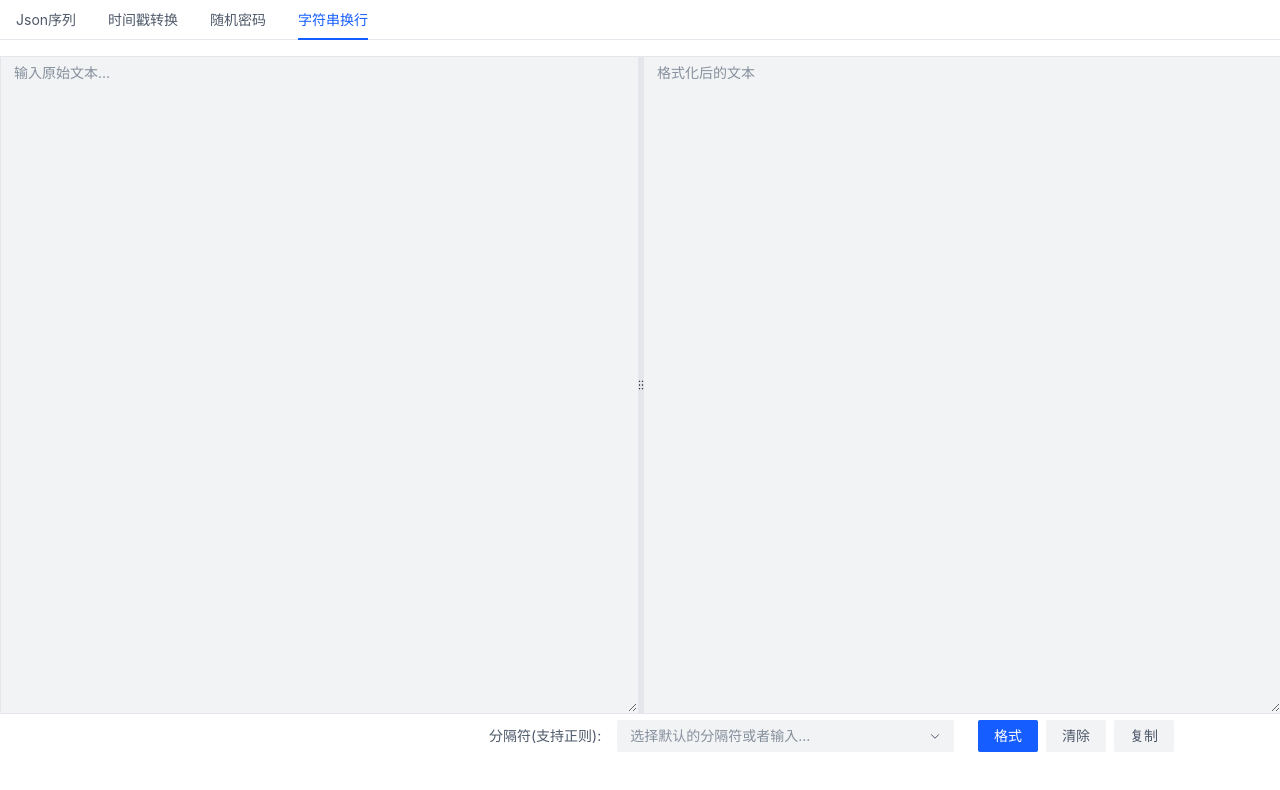
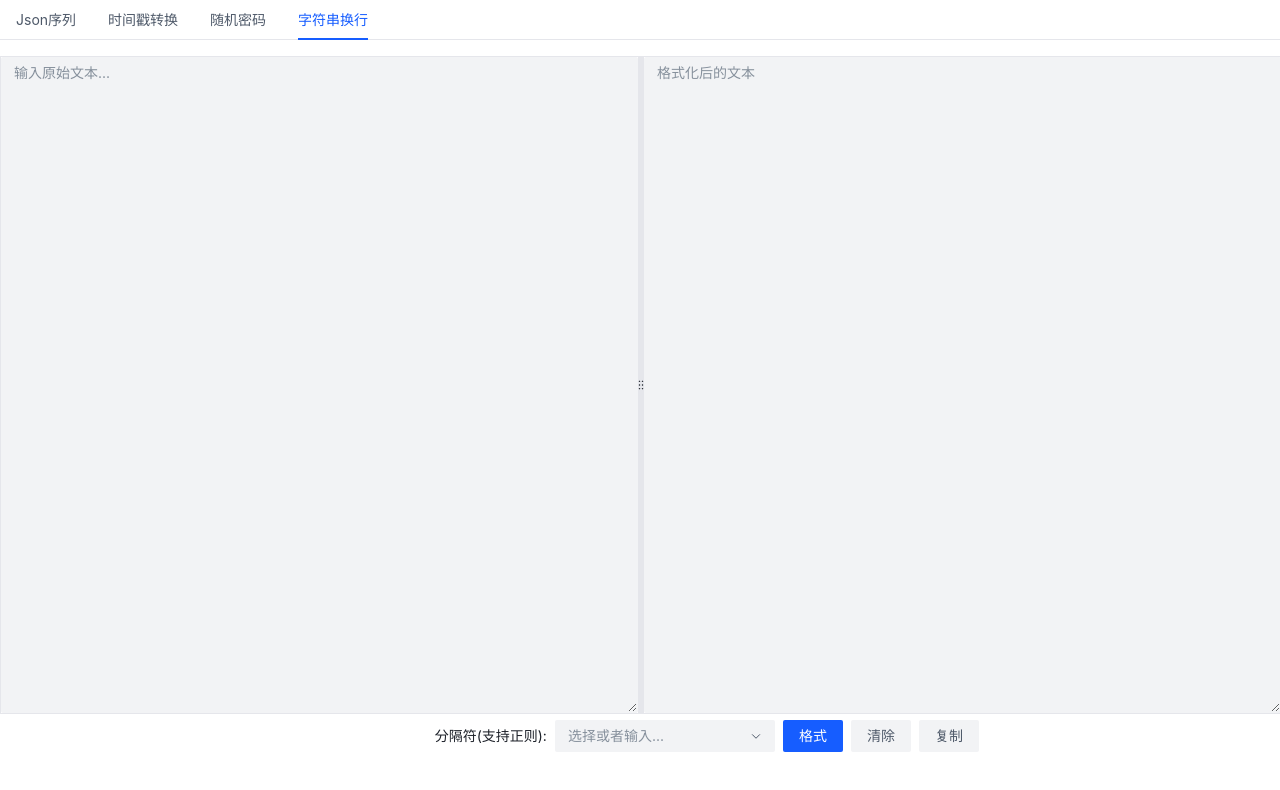
Before and after one commit to Menjoe-Z/Mtool, a Vue app: page / in a window 1280 px wide. Both pictures are taken after a click on the element "字符串换行". Shown: the top 790 px of the page. Built offline with nearby package versions, Linux system fonts and the light colour scheme.

Commit message:
字符串分割，调整布局

```diff
--- a/src/views/strbreak.vue
+++ b/src/views/strbreak.vue
@@ -21,15 +21,15 @@
     </a-col>
   </a-row>
   <a-row :gutter="24">
-    <a-col :span="9"></a-col>
-    <a-col :span="9">
-      <a-form auto-label-width>
-        <a-form-item label="分隔符(支持正则): ">
+    <a-col :span="8"></a-col>
+    <a-col :span="16">
+      <a-space>
+        <a-typography-text>分隔符(支持正则): </a-typography-text>
         <a-select v-model="textSeparator"
-                    placeholder="选择默认的分隔符或者输入..."
+                  placeholder="选择或者输入..."
                   :allow-search="{ retainInputValue: true }"
                   v-model:input-value="newTextSeparator"
-                    allow-create allow-clear>
+                  style="width: 220px;" allow-clear>
           <a-option value=" ">空格</a-option>
           <a-option value="\t">制表符</a-option>
           <a-option value=",">逗号</a-option>
@@ -39,11 +39,6 @@
           <a-option value="\(">括号(</a-option>
           <a-option value="\)">括号)</a-option>
         </a-select>
-        </a-form-item>
-      </a-form>
-    </a-col>
-    <a-col :span="6">
-      <a-space>
         <a-button @click="formatJson" type="primary">格式</a-button>
         <a-button @click="clearJson">清除</a-button>
         <a-button @click="copyToClipboard">复制</a-button>
```
Lines whose indentation alone changed are shown as unchanged.
